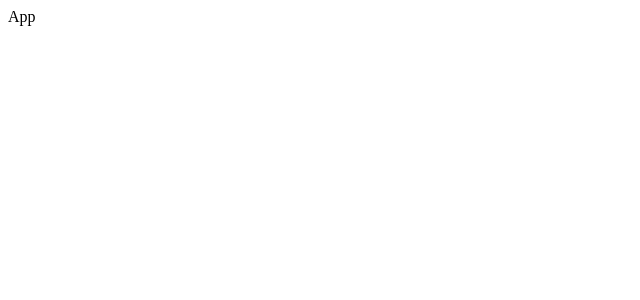
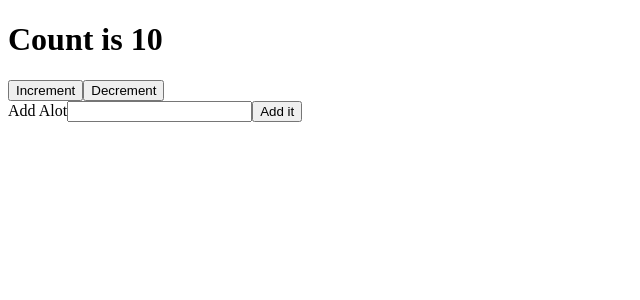
Before and after one commit to UsamaBhakrani/useReducer-V2-React, a React (Vite) app: page / in a window 1280 px wide. Shown: the top 300 px of the page, without its empty margins (0-640 px from the left). Built offline with nearby package versions, Linux system fonts and the light colour scheme.

Commit message:
Layout for Counter

```diff
--- a/src/App.jsx
+++ b/src/App.jsx
@@ -1,5 +1,11 @@
+import Counter from "./Counter";
+
 const App = () => {
-  return <div>App</div>;
+  return (
+    <div>
+      <Counter initialCount={10} />
+    </div>
+  );
 };
 
 export default App;
--- /dev/null
+++ b/src/Counter.jsx
@@ -0,0 +1,21 @@
+import { useState } from "react";
+
+const Counter = ({ initialCount }) => {
+  const [count, setCount] = useState(initialCount);
+  const [numberToAdd, setNumberToAdd] = useState(0);
+
+  return (
+    <>
+      <h1>Count is {count}</h1>
+      <button onClick={() => setCount(count + 1)}>Increment</button>
+      <button onClick={() => setCount(count - 1)}>Decrement</button>
+      <form>
+        <label htmlFor="number">Add Alot</label>
+        <input id="number" type="number" />
+        <button>Add it</button>
+      </form>
+    </>
+  );
+};
+
+export default Counter;
```
